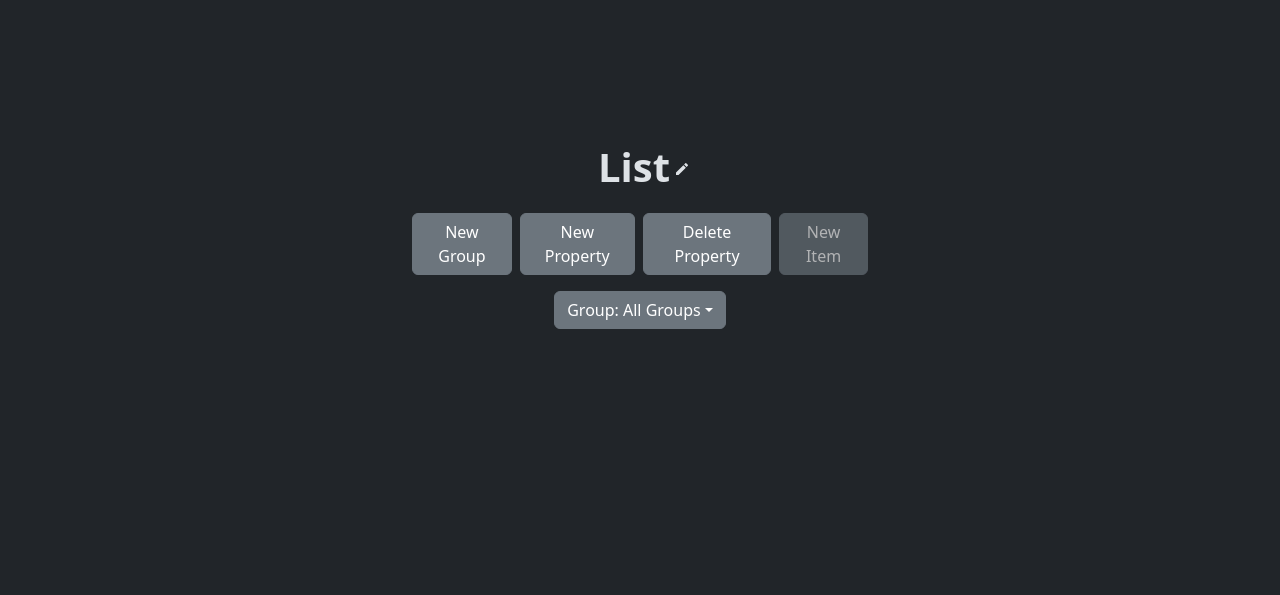
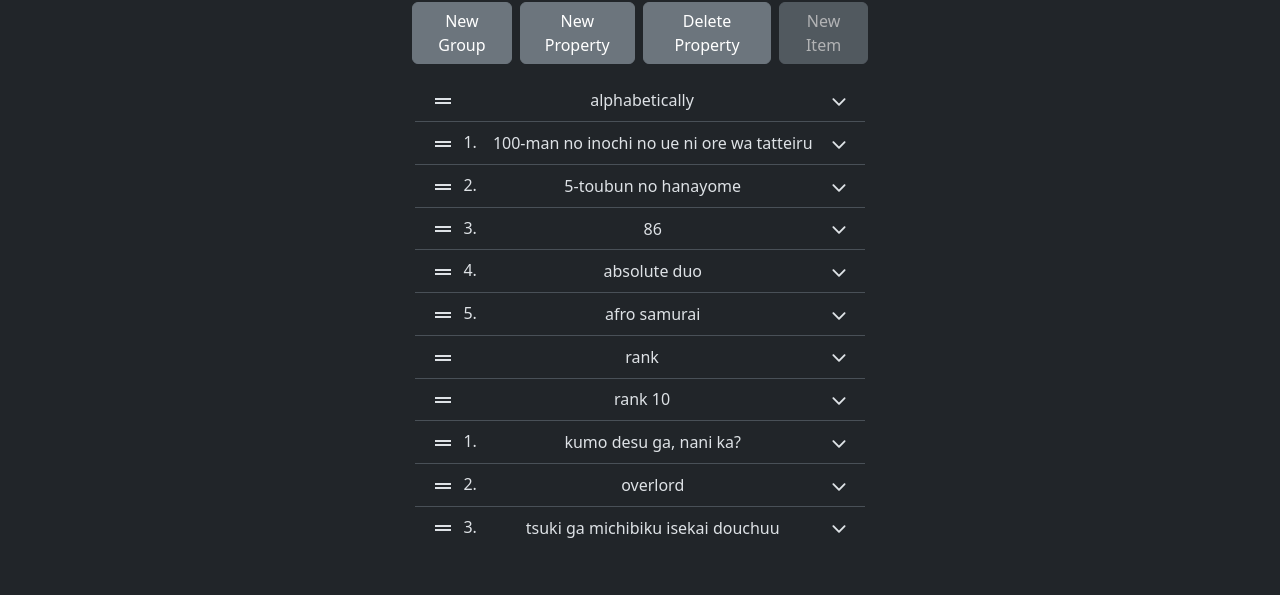
Before and after one commit to giovannialayan/listlist, a React (Vite) app: page / in a window 1280 px wide. Both pictures are taken after a click on the button "New List". Shown: the part 163-758 px from the top of the page. Built offline with nearby package versions, Linux system fonts and the light colour scheme.

Commit message:
started new list component

```diff
--- /dev/null
+++ b/src/components/NewList/NewList.css
@@ -0,0 +1,25 @@
+.groupTop {
+  display: flex;
+  flex-flow: row nowrap;
+  justify-content: space-between;
+  align-items: center;
+  gap: 0.25rem;
+  padding: 0 1em;
+}
+
+.groupDragOver {
+  border: 1px solid gray;
+}
+
+.dragHandleLarge {
+  margin-right: 1.25em;
+}
+
+.dragOver {
+  background-color: gray !important;
+}
+
+.numberInput {
+  width: 2rem;
+  text-align: end;
+}
--- /dev/null
+++ b/src/components/NewList/NewList.tsx
@@ -0,0 +1,194 @@
+import { useState } from 'react';
+import { MdDragHandle } from 'react-icons/md';
+import { IoIosArrowDown, IoIosArrowUp } from 'react-icons/io';
+
+interface Props {}
+
+function NewList({}: Props) {
+  let list = [
+    {
+      name: 'alphabetically',
+      id: 'g0',
+      subGroups: [],
+      size: 30,
+      parent: -1,
+      position: 0,
+      settings: { numbered: false, autoSort: true, sortByProperty: '', sortAscending: true, collapse: true },
+    },
+    {
+      name: '100-man no inochi no ue ni ore wa tatteiru',
+      id: 'i0',
+      groups: [0, 3, 12, 20],
+      // groupPositions: { '0': 0, '3': 34, '12': 0, '20': 0 },
+      groupPosition: 0,
+      properties: [
+        { name: 'last watched', data: '' },
+        { name: 'japanese title', data: '100万の命の上に俺は立っている' },
+        { name: 'english title', data: "i'm standing on 1,000,000 lives" },
+        { name: 'notes', data: '' },
+      ],
+    },
+    {
+      name: '5-toubun no hanayome',
+      id: 'i1',
+      groups: [0, 2, 13, 15, 20],
+      // groupPositions: { '0': 1, '2': 97, '13': 0, '15': 0, '20': 1 },
+      groupPosition: 1,
+      properties: [
+        { name: 'last watched', data: '11/28/2023' },
+        { name: 'japanese title', data: '五等分の花嫁' },
+        { name: 'english title', data: 'the quintessential quintuplets' },
+        { name: 'notes', data: '' },
+      ],
+    },
+    {
+      name: '86',
+      id: 'i2',
+      groups: [0, 2, 12, 16, 21],
+      // groupPositions: { '0': 2, '2': 40, '12': 1, '16': 0, '21': 0 },
+      groupPosition: 2,
+      properties: [
+        { name: 'last watched', data: '2/8/2023' },
+        { name: 'japanese title', data: '86―エイティシックス―' },
+        { name: 'english title', data: '' },
+        { name: 'notes', data: '' },
+      ],
+    },
+    {
+      name: 'absolute duo',
+      id: 'i3',
+      groups: [0, 4, 10, 21],
+      // groupPositions: { '0': 3, '4': 39, '10': 0, '21': 1 },
+      groupPosition: 3,
+      properties: [
+        { name: 'last watched', data: '' },
+        { name: 'japanese title', data: 'アブソリュート・デュオ' },
+        { name: 'english title', data: '' },
+        { name: 'notes', data: '' },
+      ],
+    },
+    {
+      name: 'afro samurai',
+      id: 'i4',
+      groups: [0, 4, 8, 12, 20],
+      // groupPositions: { '0': 4, '4': 70, '8': 0, '12': 2, '20': 2 },
+      groupPosition: 4,
+      properties: [
+        { name: 'last watched', data: '' },
+        { name: 'japanese title', data: 'アフロサムライ' },
+        { name: 'english title', data: '' },
+        { name: 'notes', data: '' },
+      ],
+    },
+    {
+      name: 'rank',
+      id: 'g1',
+      subGroups: [2, 3, 4, 5, 6],
+      size: 0,
+      parent: -1,
+      position: 1,
+      settings: { numbered: false, autoSort: false, sortByProperty: '', sortAscending: true, collapse: false },
+    },
+    {
+      name: 'rank 10',
+      id: 'g2',
+      subGroups: [],
+      size: 119,
+      parent: 1,
+      position: 0,
+      settings: { numbered: true, autoSort: false, sortByProperty: '', sortAscending: true, collapse: false },
+    },
+    {
+      name: 'kumo desu ga, nani ka?',
+      id: 'i110',
+      groups: [0, 2, 8, 9, 12, 21],
+      // groupPositions: { '0': 118, '2': 0, '8': 23, '9': 37, '12': 60, '21': 61 },
+      groupPosition: 0,
+      properties: [
+        { name: 'last watched', data: '12/29/2022' },
+        { name: 'japanese title', data: '蜘蛛ですが、なにか？' },
+        { name: 'english title', data: 'so im a spider, so what?' },
+        { name: 'notes', data: '' },
+      ],
+    },
+    {
+      name: 'overlord',
+      id: 'i157',
+      groups: [0, 2, 9, 11, 12, 21],
+      // groupPositions: { '0': 171, '2': 1, '9': 51, '11': 18, '12': 85, '21': 95 },
+      groupPosition: 1,
+      properties: [
+        { name: 'last watched', data: '9/30/2022' },
+        { name: 'japanese title', data: 'オーバーロード' },
+        { name: 'english title', data: '' },
+        { name: 'notes', data: '' },
+      ],
+    },
+    {
+      name: 'tsuki ga michibiku isekai douchuu',
+      id: 'i230',
+      groups: [0, 2, 8, 9, 21],
+      // groupPositions: { '0': 251, '2': 2, '8': 45, '9': 81, '21': 142 },
+      groupPosition: 2,
+      properties: [
+        { name: 'last watched', data: '7/1/2024' },
+        { name: 'japanese title', data: '月が導く異世界道中' },
+        { name: 'english title', data: 'tsukimichi: moonlit fantasy' },
+        { name: 'notes', data: '' },
+      ],
+    },
+  ];
+
+  const initialPropVis: { [key: string]: boolean } = {};
+  const [propertiesVisible, setPropertiesVisible] = useState(() =>
+    list.reduce((acc, item) => {
+      return { ...acc, [item.id]: false };
+    }, initialPropVis)
+  );
+
+  let dragOver = false;
+
+  return (
+    <ul className='list-group list-group-flush'>
+      {list.map((item) => {
+        return (
+          <li key={item.id} className={'list-group-item d-flex flex-column gap-2' + (dragOver ? ' dragOver' : '')}>
+            <div className='d-flex flex-row justify-content-between align-items-center gap-3'>
+              <div className='d-flex flex-row gap-2'>
+                <div role='button' draggable>
+                  <MdDragHandle size={'1.5em'} />
+                </div>
+                {item.groupPosition !== undefined && <p className='mb-0'>{item.groupPosition + 1 + '. '}</p>}
+              </div>
+              <p className='mb-0'>{item.name}</p>
+              <a
+                role='button'
+                onClick={() => {
+                  setPropertiesVisible({ ...propertiesVisible, [item.id]: !propertiesVisible[item.id] });
+                }}
+              >
+                {!propertiesVisible[item.id] && <IoIosArrowDown size={'1.25em'} />}
+                {propertiesVisible[item.id] && <IoIosArrowUp size={'1.25em'} />}
+              </a>
+            </div>
+            {item.properties !== undefined && (
+              <div className={propertiesVisible[item.id] ? '' : 'collapse'}>
+                {item.properties.map((property, index) => {
+                  return (
+                    property.data && (
+                      <p key={index}>
+                        {property.name}: {property.data}
+                      </p>
+                    )
+                  );
+                })}
+              </div>
+            )}
+          </li>
+        );
+      })}
+    </ul>
+  );
+}
+
+export default NewList;
--- a/src/pages/ListPage.tsx
+++ b/src/pages/ListPage.tsx
@@ -18,6 +18,7 @@ import { Button, Modal } from 'react-bootstrap';
 import { useEffect, useState } from 'react';
 import _ from 'lodash';
 import SideBar from '../components/SideBar/SideBar';
+import NewList from '../components/NewList/NewList';
 
 interface Props {
   listData: ListData;
@@ -473,7 +474,7 @@ function ListPage({ listData, setListData, saveMode, setCurrentPage, downloadLis
         addProperty={addProperty}
         deleteProperties={deleteProperties}
       ></ListControls>
-      <List
+      {/* <List
         listData={listData}
         editItemGroupPos={editItemGroupPos}
         editItem={editItem}
@@ -485,7 +486,8 @@ function ListPage({ listData, setListData, saveMode, setCurrentPage, downloadLis
         editGroupSettings={editGroupSettings}
         sortItems={sortItems}
         setSidebar={setSidebar}
-      ></List>
+      ></List> */}
+      <NewList></NewList>
       <Modal show={showDeleteConfirm} onHide={() => setShowDeleteConfirm(false)}>
         <Modal.Body>Are you sure you want to delete {listData.title}?</Modal.Body>
         <Modal.Footer>
```
